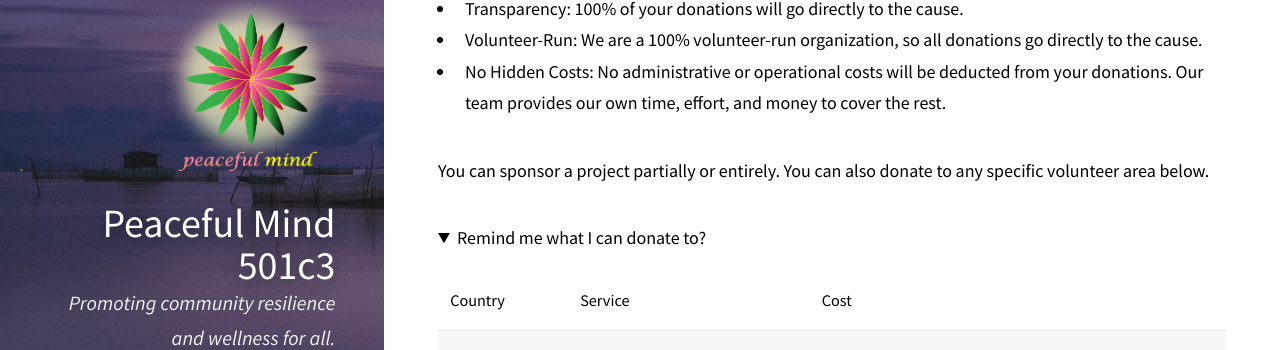
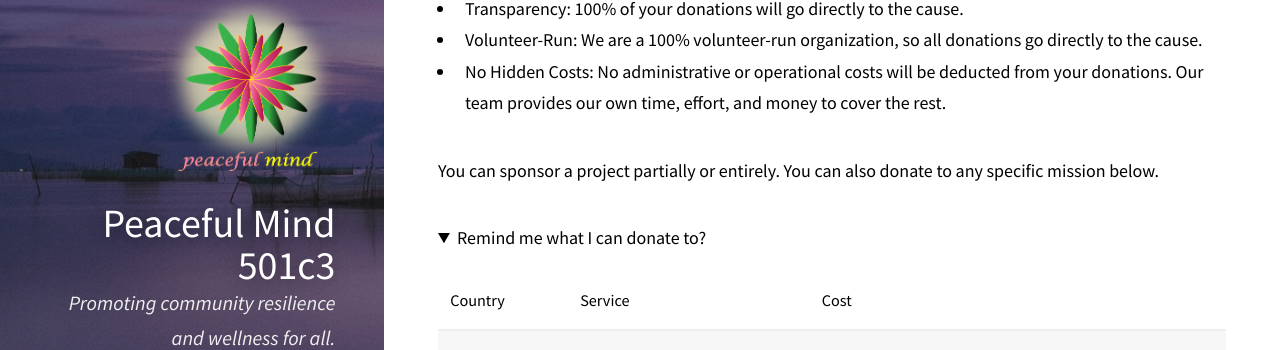
Before and after one commit to peacefulcenter/peacefulcenter.github.io, a Jekyll site: the page built from pages/donate.md, in a window 1280 px wide and 900 px high, scrolled down 616 px. Shown: the part 101-451 px from the top of the window. Built offline with Jekyll 4.4.1, drawn with Linux system fonts in a browser that asks for light colours; our own code applies the rules of GitHub Pages for plain Markdown files.

Commit message:
Update text

```diff
--- a/pages/donate.md
+++ b/pages/donate.md
@@ -17,7 +17,7 @@
     <li><strong>Volunteer-Run:</strong> We are a 100% volunteer-run organization, so all donations go directly to the cause.</li>
     <li><strong>No Hidden Costs:</strong> No administrative or operational costs will be deducted from your donations. Our team provides our own time, effort, and money to cover the rest.</li>
   </ul>
-  <p><strong>You can sponsor a project partially or entirely. You can also donate to any specific volunteer area below.</strong></p>
+  <p><strong>You can sponsor a project partially or entirely. You can also donate to any specific mission below.</strong></p>
 </section>
 
 <details open>
```
